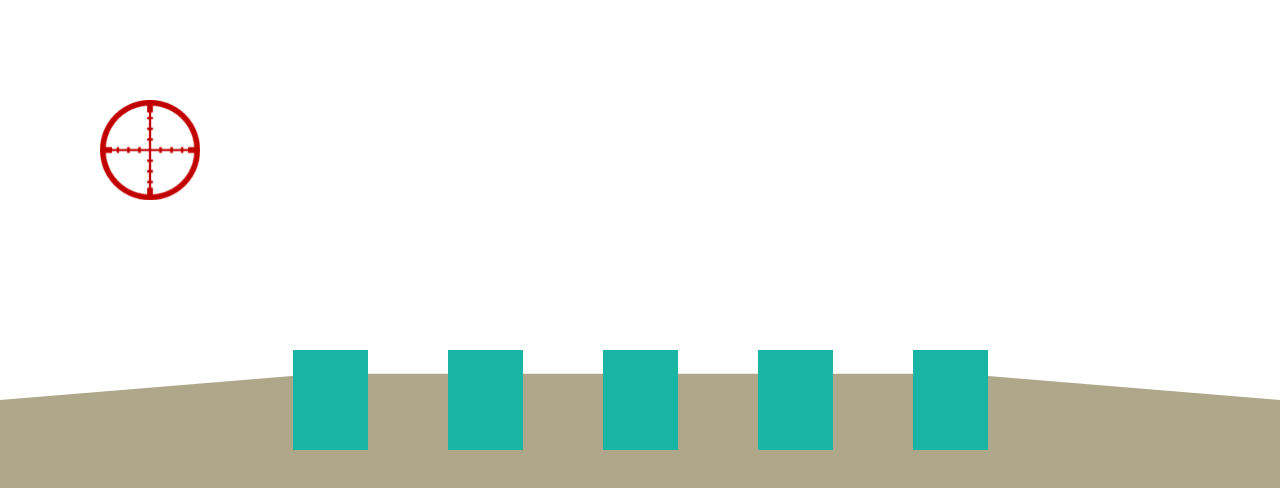
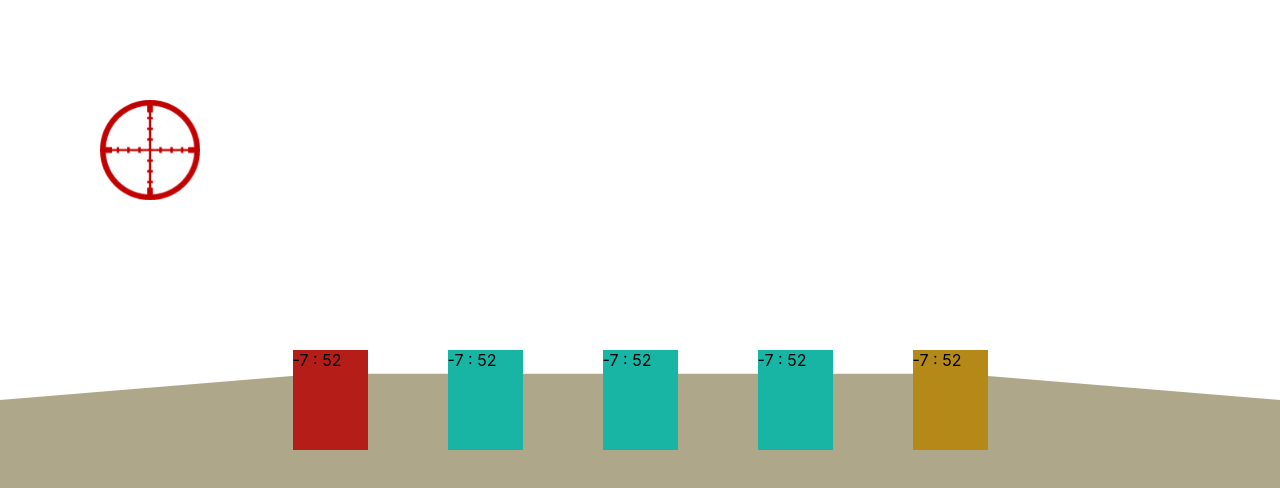
Before and after one commit to evgeniy-shpyra/shooting-range-game, a React (Create React App) app: page / in a window 1280 px wide. Shown: the top 488 px of the page. Built offline with nearby package versions, Linux system fonts and the light colour scheme.

Commit message:
added life goals

```diff
--- a/src/components/game/App.js
+++ b/src/components/game/App.js
@@ -9,15 +9,13 @@ const height = 100
 
 function App() {
 
-
   let [enemies, setEnemies] = useState(game.initializationData(width, height, 80, 5))
+  let [pos, setPos] = useState({x: 0, y: 0})
 
   window.state = enemies
 
   const shot = (coordinates) => {
-    debugger
     setEnemies(enemies => game.inclusionCheck(enemies, coordinates, width, height))
-    debugger
   }
 
   const updateInitializationData = event => {
@@ -31,10 +29,9 @@ function App() {
 
 
   return (
-    <div className='App'>
+    <div className='App' style={{cursor: 'none'}}>
       <Sight shot={shot} />
-      <PlayingField enemies={enemies} />
-
+      <PlayingField  enemies={enemies} pos={pos} />
     </div>
   );
 }
--- a/src/components/game/playing-field/PlayingField.jsx
+++ b/src/components/game/playing-field/PlayingField.jsx
@@ -7,10 +7,8 @@ const PlayingField = (props) => {
         <div className="playing-field">
 
             {props.enemies.map(e => (
-                <Target key={e.id} x={e.x} y={e.y} isActive={e.isActive} />
+                <Target key={e.id} x={e.x} y={e.y} strength={e.strength} isActive={e.isActive} />
             ))}
-
-
             <div className="playing-field__floor floor">
                 <div className='floor__block'></div>
             </div>
--- a/src/components/game/playing-field/target/Target.jsx
+++ b/src/components/game/playing-field/target/Target.jsx
@@ -1,4 +1,17 @@
+import { useState, useEffect, useReducer } from 'react';
+
 const Target = (props) => {
+    const [state, dispatch] = useReducer(reducer, initialState);
+
+    useEffect(() => {
+        dispatch({ type: 'updateTimer' })
+        let timerId
+        if (props.isActive) {
+            timerId = setInterval(() => dispatch({ type: 'tick' }), 10);
+            return () => clearInterval(timerId);
+        }
+
+    }, [props.isActive])
 
 
     return (
@@ -11,11 +24,32 @@ const Target = (props) => {
             <div className='target__block'
                 style={{
                     transform: `rotate3d(1,0,0, ${props.isActive ? 0 : 90}deg)`,
-                }}
-            >
+                    backgroundColor: `${props.strength === 3 ? '#b51d18'
+                        : props.strength === 2 ? '#b58918' : '#18b5a4'}`
+                }}>
+
+                <div className="timer">
+                    {`${state.sec} : ${state.milSec}`}
+                </div>
             </div>
         </div>
     )
 }
 
 export default Target
+
+const initialState = {
+    sec: 3,
+    milSec: 0,
+};
+
+const reducer = (state, action) => {
+    const { sec, milSec } = state;
+    switch (action.type) {
+        case 'tick':
+            return milSec === 0 ? { sec: sec - 1, milSec: 59 } : { sec: sec, milSec: milSec - 1 }
+        case 'updateTimer':
+            return { sec: 3, milSec: 0 }
+        default: return state
+    }
+}
--- a/src/components/game/sight/Sight.jsx
+++ b/src/components/game/sight/Sight.jsx
@@ -8,8 +8,8 @@ const Sight = (props) => {
 
 
     const mouseMoveHandler = event => {
-        console.log(`x: ${event.clientX}`)
-        console.log(`y: ${event.clientY}`)
+        // console.log(`x: ${event.clientX}`)
+        // console.log(`y: ${event.clientY}`)
         setPosition({
             x: event.clientX - 50,
             y: event.clientY - 50
--- a/src/logic/logic.js
+++ b/src/logic/logic.js
@@ -10,7 +10,6 @@ const game = {
         for (let i = 0; i < 5; i++) {
             enemies[i] = { id: i, x: positions[i].x, y: positions[i].y, strength: this._getRandomNum(1, 3), isActive: true }
         }
-
         return enemies
     },
     _generatePosition(width, height, margin, count) {
@@ -30,18 +29,48 @@ const game = {
     //--------------------------
 
 
+    inclusionCheck(targets, { x, y }, width, height) {
 
-    inclusionCheck(enemies, { x, y }, width, height) {
+        let killedTargets = this._killedTargets(targets)
 
-        return enemies.map(e => {
-            debugger
-            if(x >= e.x && x <= e.x + width && y >= e.y && y <= e.y + height){
-                debugger
-                return {...e, isActive: false}
+        let arr = targets.map(t => {
+            if (x >= t.x && x <= t.x + width && y >= t.y && y <= t.y + height) {
+                if (t.strength === 1) {
+                    killedTargets++
+                    return { ...t, isActive: false }
+                }
+                else return { ...t, strength: --t.strength }
             }
-            return e
+            else {
+                if (killedTargets > this._getRandomNum(1, 3) && !t.isActive && (killedTargets === 5 || Math.random() > 0.5)) {
+                    killedTargets--
+                    return { ...t, strength: this._getRandomNum(1, 3), isActive: true }
+                }
+            }
+            return t
         })
+
+
+        return arr
     },
+
+    _killedTargets(targets) {
+        let count = 0
+
+        targets.map(t => {
+            if (!t.isActive) {
+                count++
+            }
+            return t
+        })
+        return count
+    },
+
+    // _rebirthEnemy = (enemies) => {
+    //     return enemies.map(e => {
+    //         return e
+    //     })
+    // }
 
 
     _getRandomNum(min, max) {
--- a/src/scss/App.scss
+++ b/src/scss/App.scss
@@ -4,7 +4,7 @@
 
 .App{
     overflow: hidden;
-    cursor: none;
+
     height: 100vh;
     position: relative;
 }
--- a/src/scss/playing-field.scss
+++ b/src/scss/playing-field.scss
@@ -2,10 +2,11 @@
 .playing-field {
     width: 100%;
     height: 100%;
+
     &__floor {
         width: 100%;
         height: 100%;
-        position: absolute;
+        //position: absolute;
         z-index: 5;
     }
 
--- a/src/scss/sight.scss
+++ b/src/scss/sight.scss
@@ -3,4 +3,5 @@
     height: 100px;
     pointer-events: none;
     z-index: 10;
+
 }
--- a/src/scss/target.scss
+++ b/src/scss/target.scss
@@ -8,7 +8,7 @@
     &__block {
         width: 100%;
         height: 100%;
-        background-color: #18b5a4;
+        background-color: #b58918;
 
         transform-origin: 50% 100%;
         transition: all ease-out 0.2s 0s ;
```
